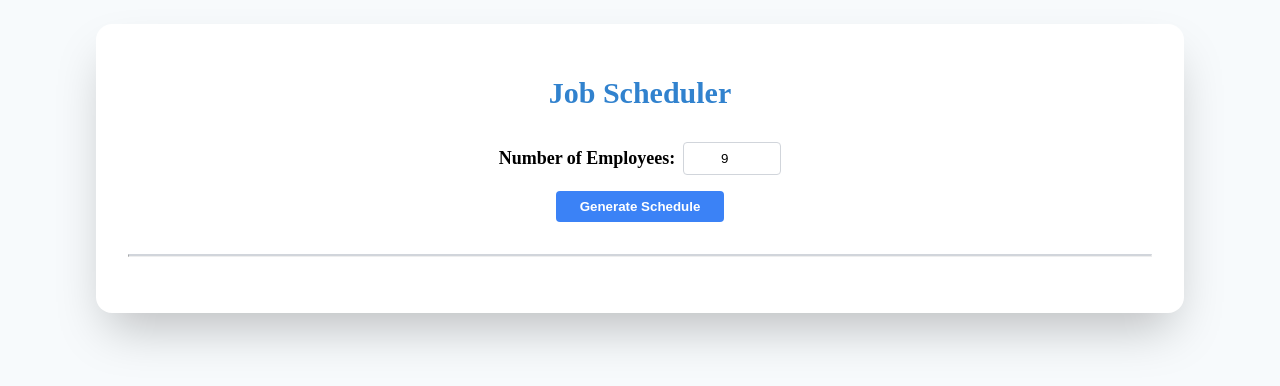
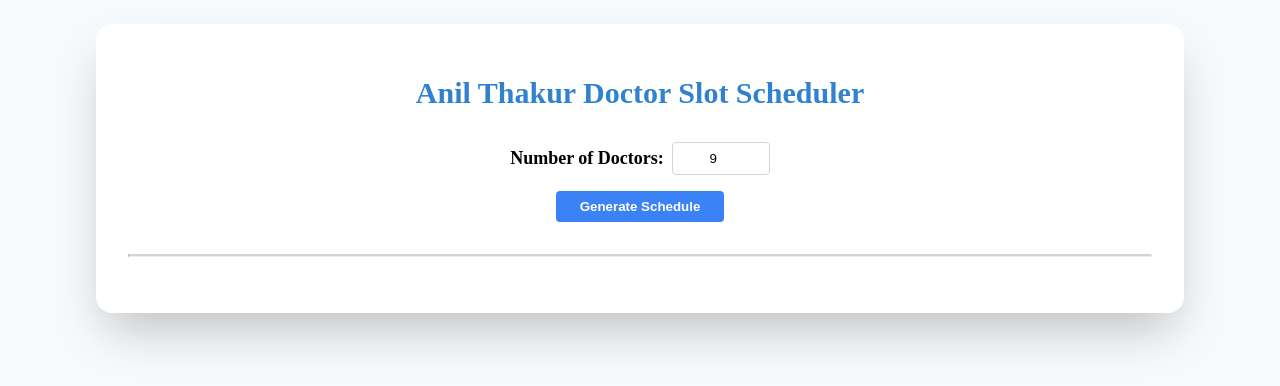
Before and after one commit to abhishekthakur2512/portfolio-website, a React (Create React App) app: page /dad in a window 1280 px wide. Shown: the top 386 px of the page. Built offline with nearby package versions, Linux system fonts and the light colour scheme; a web font is replaced by a local one.

Commit message:
master pull

```diff
--- a/src/components/Dad/dad.js
+++ b/src/components/Dad/dad.js
@@ -27,7 +27,9 @@ export default function JobScheduler() {
     const sampleNames = [
       "Changu", "Mangu", "Bittu", "Idli", "Paaji", "Gappu",
       "Maggi", "Fanta", "Frooty", "Mithu", "Lappu", "Mario",
-      "Noni", "Manu"
+      "Noni", "Manu", "Gulabo", "Jalebi", "Rasgulla", "Peda",
+      "Barfi", "Imarti", "Sandesh", "Sonu", "Chikki", "Kheer",
+      "Patisa", "Modak", "Ladoo"
     ];
     let employees = _.shuffle(_.sampleSize(sampleNames, n));
 
@@ -111,7 +113,7 @@ export default function JobScheduler() {
             color: "#3182ce",
           }}
         >
-          Job Scheduler
+          Anil Thakur Doctor Slot Scheduler
         </h1>
         <div
           style={{
@@ -124,7 +126,7 @@ export default function JobScheduler() {
           }}
         >
           <div style={{ display: "flex", alignItems: "center", gap: "0.5rem" }}>
-            <label style={{ fontWeight: "600", fontSize: "1.125rem" }}>Number of Employees:</label>
+            <label style={{ fontWeight: "600", fontSize: "1.125rem" }}>Number of Doctors:</label>
             <input
               type="number"
               value={n}
```
